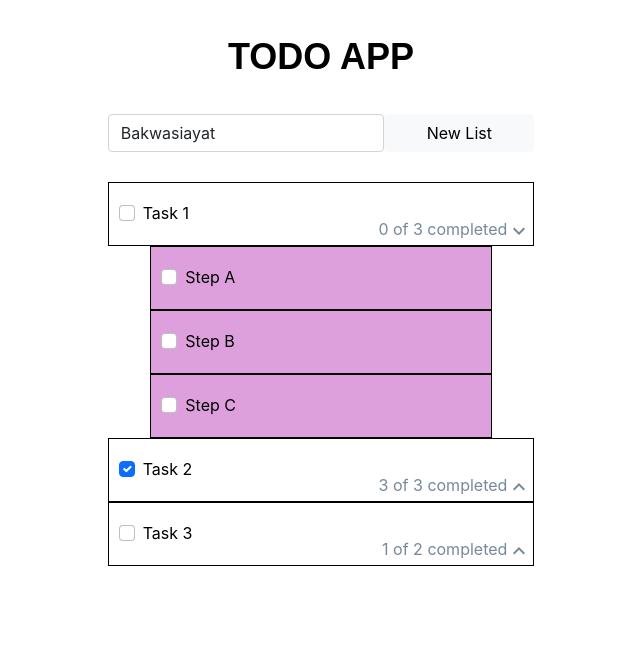
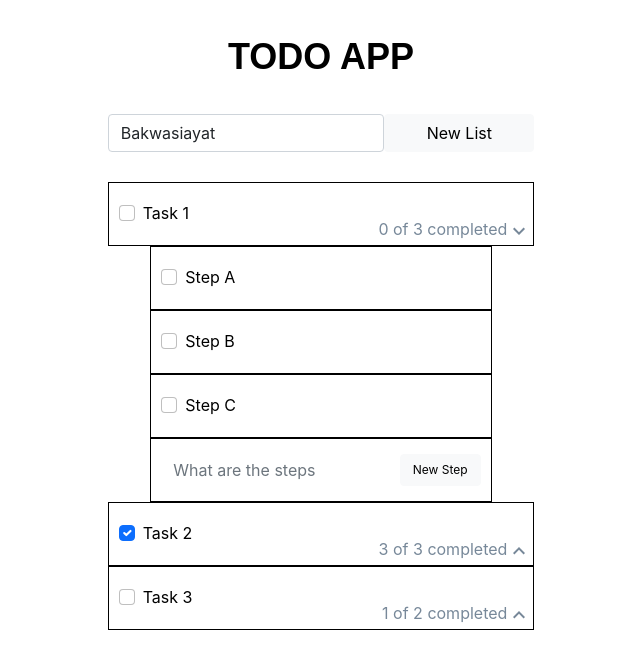
Before and after one commit to mehtishamulhaq/TODO_APP, a React (Create React App) app in the folder todo_app/: page / in a window 1280 px wide. Both pictures are taken after a click on the element 838 px from the left and 230 px from the top of the page. Shown: the top 668 px of the page, without its empty margins (319-959 px from the left). Built offline with nearby package versions, Linux system fonts and the light colour scheme.

Commit message:
steps can be added now

```diff
--- a/todo_app/package.json
+++ b/todo_app/package.json
@@ -8,9 +8,11 @@
     "@testing-library/jest-dom": "^5.12.0",
     "@testing-library/react": "^11.2.6",
     "@testing-library/user-event": "^12.8.3",
+    "lodash": "^4.17.21",
     "react": "^17.0.2",
     "react-dom": "^17.0.2",
     "react-scripts": "4.0.3",
+    "uuid": "^8.3.2",
     "web-vitals": "^1.1.1"
   },
   "scripts": {
--- a/todo_app/src/components/ListItem/ListItem.css
+++ b/todo_app/src/components/ListItem/ListItem.css
@@ -32,7 +32,27 @@
 }
 
 .sub-tasks-container {
-  background-color: plum;
   width: 80%;
   margin: 0 auto;
 }
+
+.new-step {
+  color: lightslategrey;
+}
+
+.new-steps-label-wrapper {
+  flex: 2;
+}
+
+.new-step-button {
+  font-size: 12px;
+}
+
+.new-step-input {
+  border: none;
+}
+
+.new-step-input:focus {
+  border: none;
+  box-shadow: none;
+}
--- a/todo_app/src/components/ListItem/ListItem.js
+++ b/todo_app/src/components/ListItem/ListItem.js
@@ -1,14 +1,17 @@
 import React, { useState } from 'react';
 import Checkbox from './../Checkbox/Checkbox';
+import Button from './../Button/Button';
+import Input from './../Input/Input';
 import './ListItem.css';
 import ExpandLessIcon from '@material-ui/icons/ExpandLess';
 import ExpandMoreIcon from '@material-ui/icons/ExpandMore';
+import { v4 as uuidv4 } from 'uuid';
+import cloneDeep from 'lodash/cloneDeep';
 
-export default function ListItem({
-    listItem,
-}) {
+export default function ListItem({ listItem, onListItemChange }) {
 
     const [expanded, toggleExpanded] = useState(false);
+    const [stepDescription, updateStepDescription] = useState('');
 
     const getCompletionStatus = () => {
         let { steps } = listItem;
@@ -29,13 +32,51 @@ export default function ListItem({
         return stepsCompleted.length > 0;
     }
 
+    const addNewStep = () => {
+        if (stepDescription && stepDescription !== '') {
+            const newStep = {
+                id: uuidv4(),
+                description: stepDescription,
+                type: "SUBITEM",
+                isComplete: false,
+            }
+
+            const duplicatItem = cloneDeep(listItem);
+            const { steps } = duplicatItem;
+            steps.push(newStep);
+            onListItemChange(duplicatItem);
+            updateStepDescription('');
+        }
+
+    }
+
     const renderSteps = () => {
 
-        return listItem.steps.map((step, index) =>
-            < div className='list-item sub-tasks-container' >
-                <Checkbox checked={isStepComplete(index)}>{step.description}</Checkbox>
-            </div>
+
+        return (
+            <React.Fragment>
+                { listItem.steps.map((step, index) =>
+                    < div className='list-item sub-tasks-container' >
+                        <Checkbox checked={isStepComplete(index)}>{step.description}</Checkbox>
+                    </div>
+                )}
+                < div className='list-item sub-tasks-container new-step' >
+                    <div className='new-steps-label-wrapper'>
+                        <Input
+                            className='new-step-input'
+                            placeholder='What are the steps'
+                            value={stepDescription}
+                            onChange={(event) => updateStepDescription(event.target.value)}
+                        />
+                    </div>
+                    <div className='new-steps-button-wrapper'>
+                        <Button className='new-step-button' onClick={addNewStep}>New Step</Button>
+                    </div>
+                </div>
+            </React.Fragment>
         )
+
+
     }
 
     return (
--- a/todo_app/src/constants/dummyData.json
+++ b/todo_app/src/constants/dummyData.json
@@ -1,21 +1,25 @@
 {
     "list": [
        {
+         "id": "task1",
          "description": "Task 1",
          "type": "ITEM",
          "isComplete": false,
          "steps": [
            {
+          "id": "stepA",
          "description": "Step A",
          "type": "SUBITEM",
          "isComplete": false
        },
          {
+         "id": "stepB",
          "description": "Step B",
          "type": "SUBITEM",
          "isComplete": false
        },
          {
+           "id": "stepC",
          "description": "Step C",
          "type": "SUBITEM",
          "isComplete": false
@@ -23,21 +27,25 @@
      ]
        },
        {
+         "id": "task2",
          "description": "Task 2",
          "type": "ITEM",
          "isComplete": false,
          "steps": [
              {
+            "id": "stepA",
            "description": "Step A",
            "type": "SUBITEM",
            "isComplete": true
          },
            {
+            "id": "stepB",
            "description": "Step B",
            "type": "SUBITEM",
            "isComplete": true
          },
            {
+            "id": "stepC",
            "description": "Step C",
            "type": "SUBITEM",
            "isComplete": true
@@ -45,16 +53,19 @@
        ]
        },
        {
+         "id": "task3",
          "description": "Task 3",
          "type": "ITEM",
          "isComplete": false,
          "steps": [
            {
+         "id": "stepA",
          "description": "Step A",
          "type": "SUBITEM",
          "isComplete": true
        },
          {
+          "id": "stepB",
          "description": "Step B",
          "type": "SUBITEM",
          "isComplete": false
--- a/todo_app/src/js/App.js
+++ b/todo_app/src/js/App.js
@@ -6,30 +6,33 @@ import Input from './../components/Input/Input';
 import Label from './../components/Label/Label';
 import Button from './../components/Button/Button';
 import dummyData from './../constants/dummyData.json';
-
+import { v4 as uuidv4 } from 'uuid';
+import cloneDeep from 'lodash/cloneDeep';
 
 function App() {
   const [list, updateList] = useState(dummyData['list']);
   const [description, updateDescription] = useState('Bakwasiayat');
   const inputRef = useRef(null);
 
-  const handleUpdateList = (newItem) => {
-    const duplicateList = [...list];
-    duplicateList.push(newItem);
-    updateList(duplicateList);
-    updateDescription('');
+  const handleUpdateList = (newList) => {
+    updateList(newList);
   }
 
   const addNewItem = () => {
     // let description = inputRef.current.value;
     if (description && description !== '') {
       const newItem = {
+        id: uuidv4(),
         description: description,
         type: "ITEM",
         isComplete: false,
         steps: []
       }
-      handleUpdateList(newItem);
+      // handleUpdateList(newItem);
+      const duplicateList = cloneDeep(list);
+      duplicateList.push(newItem);
+      updateList(duplicateList);
+      updateDescription('');
     }
   }
 
@@ -60,7 +63,7 @@ function App() {
             </div>
           </div>
 
-          <TodoList list={list} />
+          <TodoList list={list} onListChange={handleUpdateList} />
         </Grid>
       </Grid>
     </div>
--- a/todo_app/src/js/TodoList.js
+++ b/todo_app/src/js/TodoList.js
@@ -1,12 +1,20 @@
 import React from 'react';
 import './../scss/TodoList.css';
 import ListItem from './../components/ListItem/ListItem';
+import cloneDeep from 'lodash/cloneDeep';
 
-export default function TodoList({ list }) {
+export default function TodoList({ list, onListChange }) {
+
+    const handleListItemChange = (updatedItem) => {
+        let currentItemIndex = list.findIndex(item => item.id === updatedItem.id);
+        let duplicateList = cloneDeep(list);
+        duplicateList[currentItemIndex] = updatedItem;
+        onListChange(duplicateList);
+    }
 
     return (
         <div className='list-container'>
-            {list.map(listItem => <ListItem listItem={listItem} />)}
+            {list.map(listItem => <ListItem listItem={listItem} onListItemChange={handleListItemChange} />)}
         </div>
     )
 }
```
Also changed, not shown: 1 other file (tests, documents, lock files or other folders).
